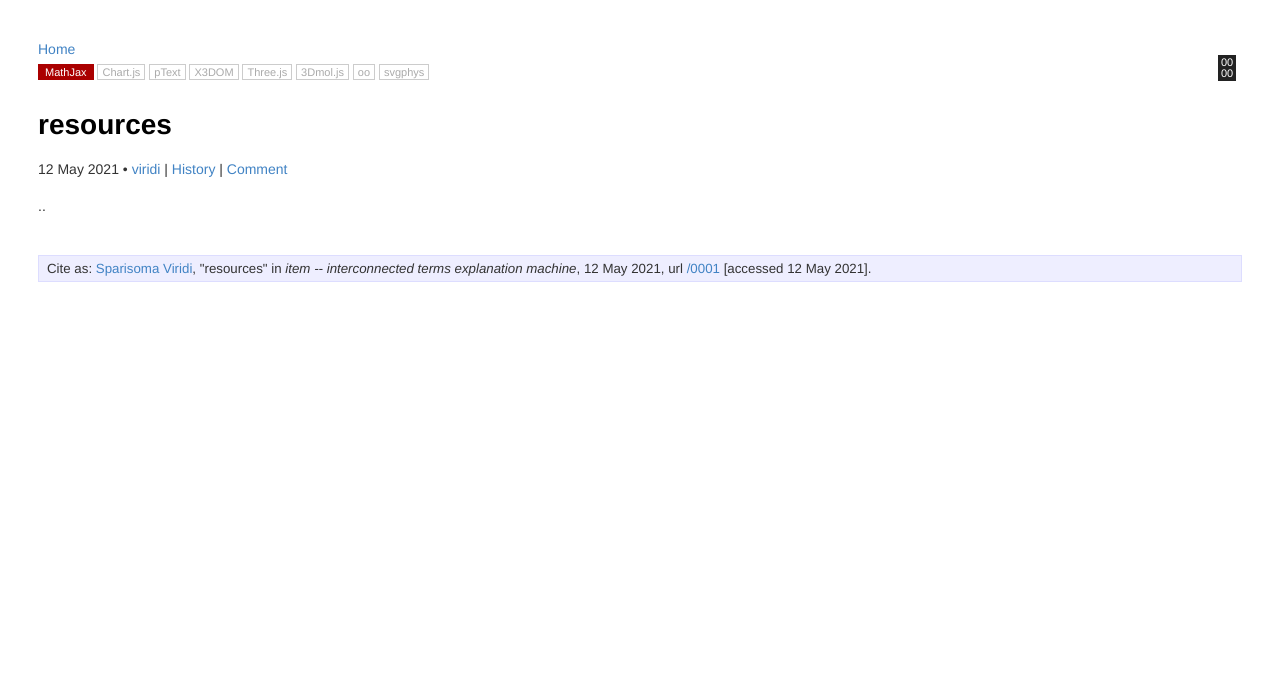
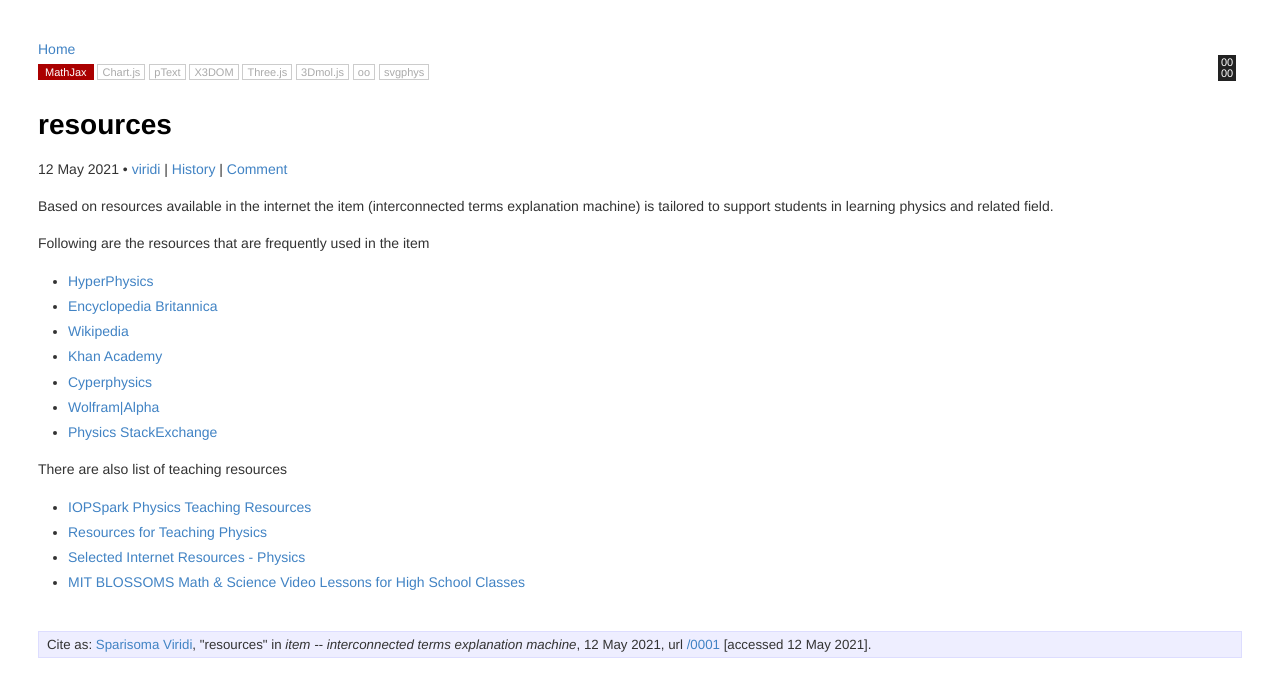
Before and after one commit to dudung/butir, a Jekyll site: the page built from _posts/0/00/2021-05-12-resources.md, in a window 1280 px wide. Shown: the top 697 px of the page. Built offline with Jekyll 4.4.1, drawn with Linux system fonts in a browser that asks for light colours.

Commit message:
update resources

```diff
--- a/_posts/0/00/2021-05-12-resources.md
+++ b/_posts/0/00/2021-05-12-resources.md
@@ -19,4 +19,20 @@ src: https://github.com/dudung/item/commits/main/_posts/0/00/2021-05-12-resource
 twitter_username: 6unpnp
 nodes: ['0000']
 ---
-..
+Based on resources available in the internet the item (interconnected terms explanation machine) is tailored to support students in learning physics and related field.
+
+Following are the resources that are frequently used in the item
++ [HyperPhysics](http://hyperphysics.phy-astr.gsu.edu/hbase/index.html)
++ [Encyclopedia Britannica](https://www.britannica.com/science/physics-science)
++ [Wikipedia](https://en.wikipedia.org/wiki/Portal:Physics)
++ [Khan Academy](https://www.khanacademy.org/science/physics)
++ [Cyperphysics](https://www.cyberphysics.co.uk/)
++ [Wolfram\|Alpha](https://www.wolframalpha.com/examples/science-and-technology/physics/)
++ [Physics StackExchange](https://physics.stackexchange.com/)
+
+
+There are also list of teaching resources
++ [IOPSpark Physics Teaching Resources](https://spark.iop.org/)
++ [Resources for Teaching Physics](http://www.csun.edu/science/physics/index.html)
++ [Selected Internet Resources - Physics](https://www.loc.gov/rr/scitech/selected-internet/physics.html)
++ [MIT BLOSSOMS Math & Science Video Lessons for High School Classes](https://blossoms.mit.edu/resources/physics_resources)
```
